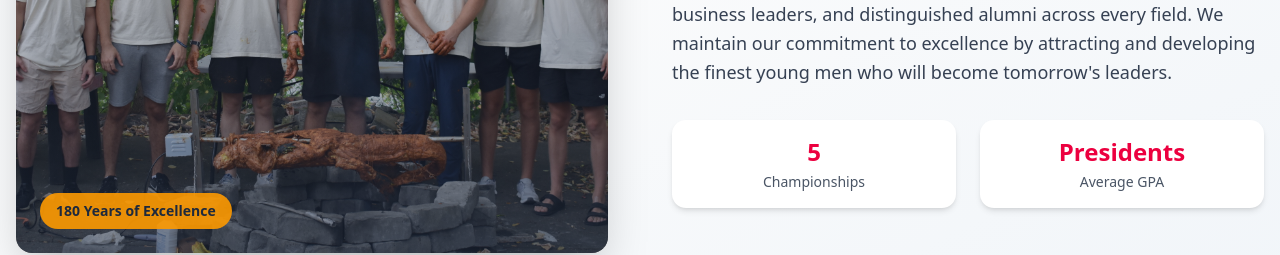
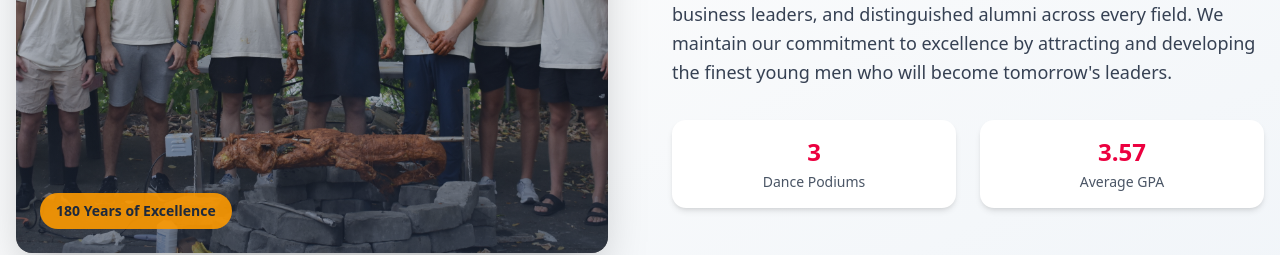
Before and after one commit to Delta-Kappa-Epsilon-Nu-Alpha/DKE-site, a Next.js app: page /about in a window 1280 px wide. Shown: the part 5240-5495 px from the top of the page. Built offline with nearby package versions, Linux system fonts and the light colour scheme.

Commit message:
fixed broken stats

```diff
--- a/app/about/aboutData.ts
+++ b/app/about/aboutData.ts
@@ -56,7 +56,7 @@
     title: string;
     description: string;
     stats: {
-      championships: string;
+      dance_podiums: string;
       gpa: string;
     };
   };
@@ -223,8 +223,8 @@
     description:
       "Delta Kappa Epsilon has produced five U.S. Presidents, countless business leaders, and distinguished alumni across every field. We maintain our commitment to excellence by attracting and developing the finest young men who will become tomorrow's leaders.",
     stats: {
-      championships: "5",
-      gpa: "Presidents",
+      dance_podiums: "3",
+      gpa: "3.57",
     },
   },
   journey: {
--- a/app/about/page.tsx
+++ b/app/about/page.tsx
@@ -507,9 +507,9 @@
               <div className="grid grid-cols-2 gap-6 mt-8">
                 <div className="text-center p-4 bg-white rounded-xl shadow-md">
                   <div className="text-2xl font-bold text-rose-600 mb-1">
-                    {aboutData.excellence.stats.championships}
+                    {aboutData.excellence.stats.dance_podiums}
                   </div>
-                  <div className="text-sm text-gray-600">Championships</div>
+                  <div className="text-sm text-gray-600">Dance Podiums</div>
                 </div>
                 <div className="text-center p-4 bg-white rounded-xl shadow-md">
                   <div className="text-2xl font-bold text-rose-600 mb-1">
```
